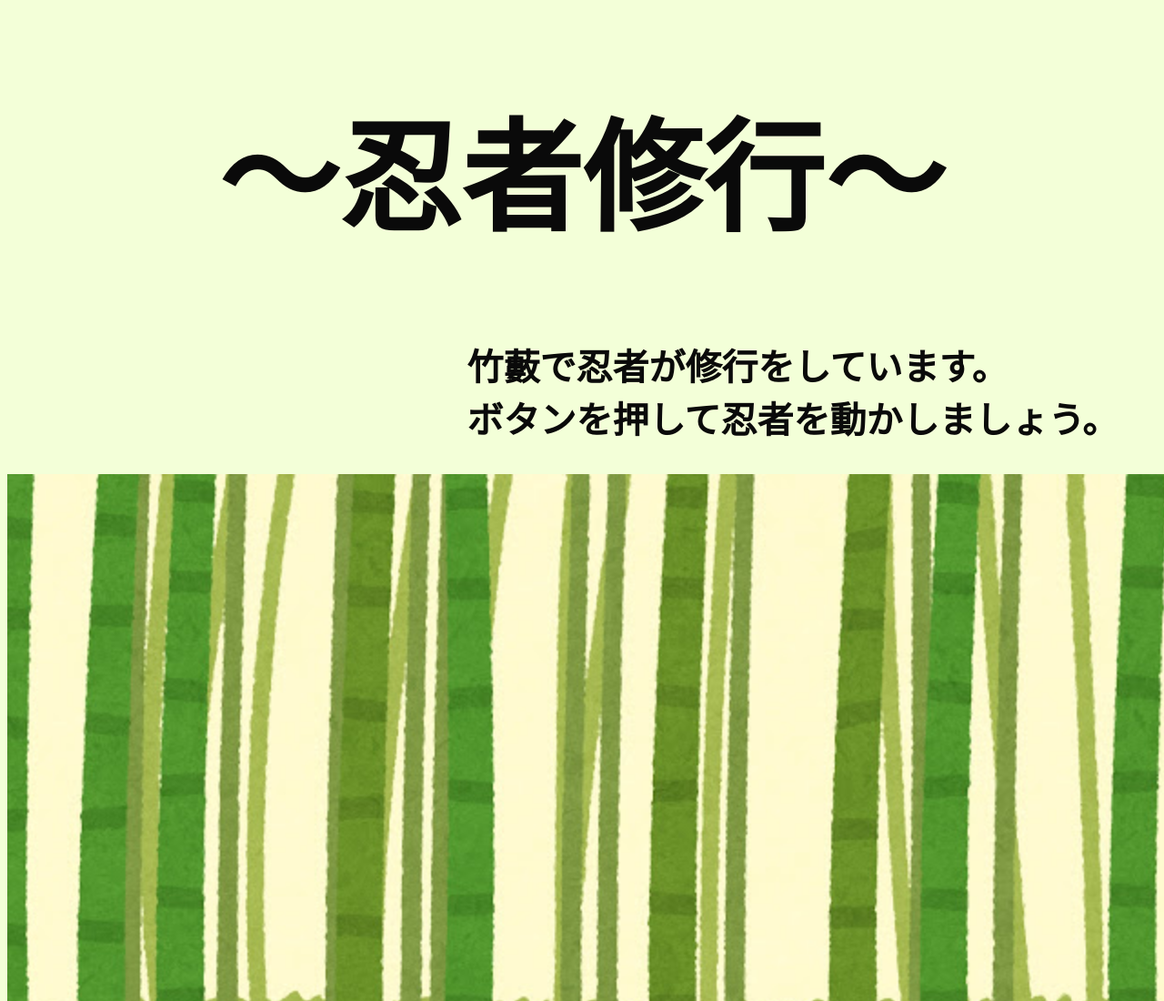
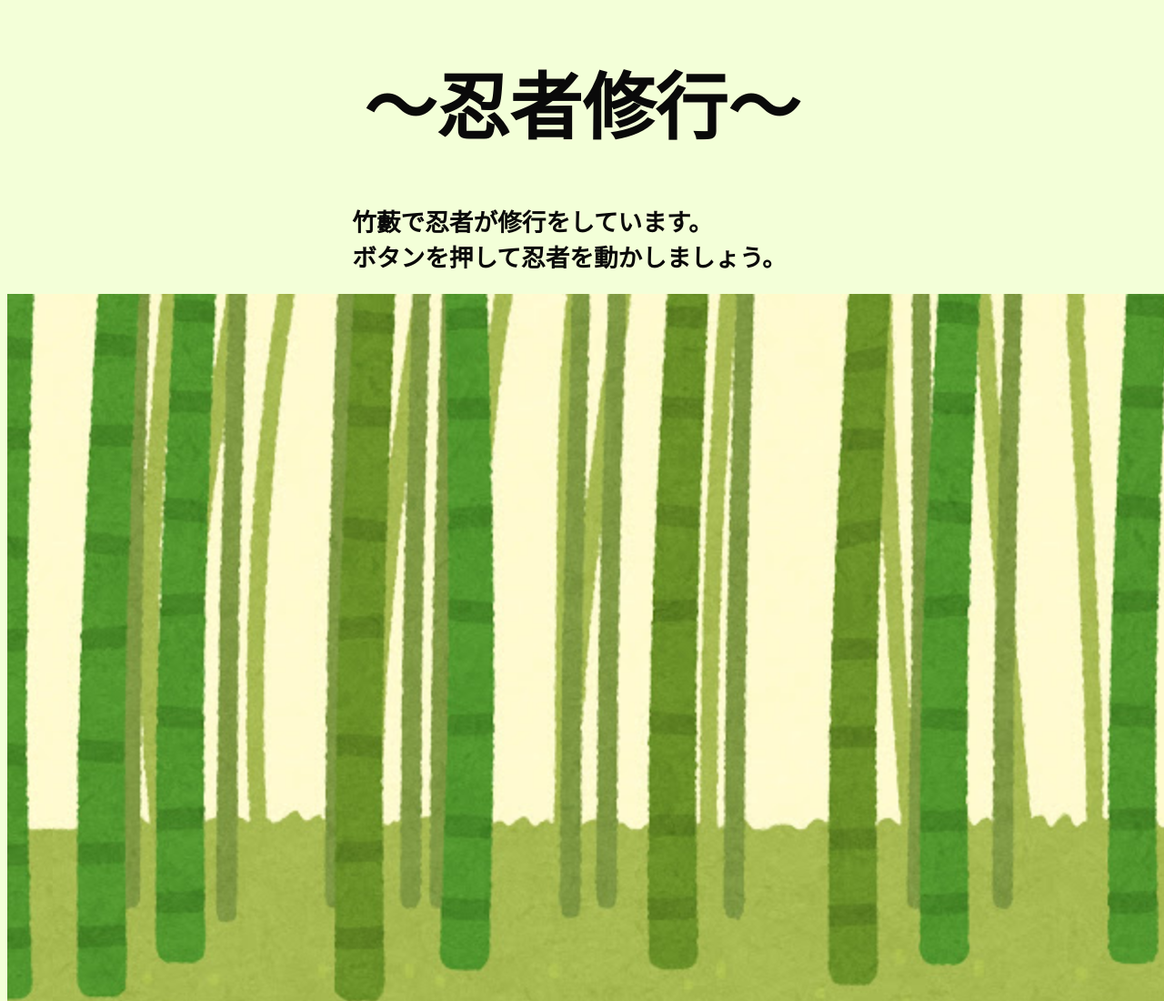
Before and after one commit to tmc-yuji-nakamura/ninjya.move, a plain HTML site: page index.html in a window 1280 px wide. Shown: the top 1100 px of the page at 91% size. Drawn offline with Linux system fonts and the light colour scheme.

Commit message:
Add files via upload

```diff
--- a/style.css
+++ b/style.css
@@ -1,6 +1,6 @@
 h1 {
   color: rgb(10, 10, 10);
-  font-size: 100pt;
+  font-size: 60pt;
   font-family:"メイリオ","Meiryo",sans-serif;
   text-align: center;
   margin-left: auto;
@@ -31,10 +31,10 @@ div{
 
 h2{
   color: rgb(10, 10, 10);
-  font-size: 30pt;
+  font-size: 20pt;
   font-family:"メイリオ","Meiryo",sans-serif;
   text-align: left;
-  margin-left: 40%;
+  margin-left: 30%;
   margin-right: auto;
 }
 
```
